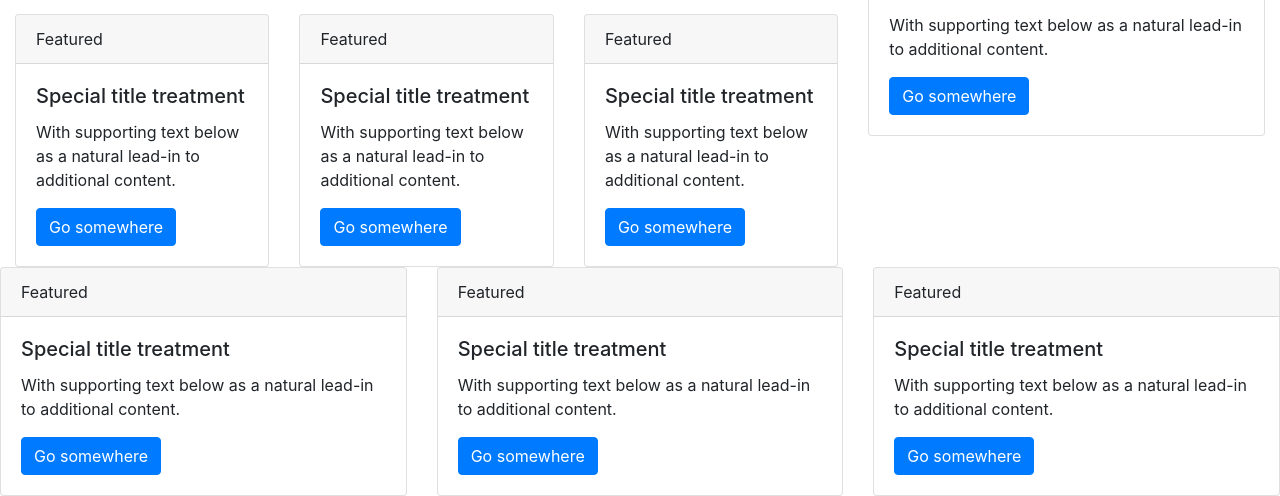
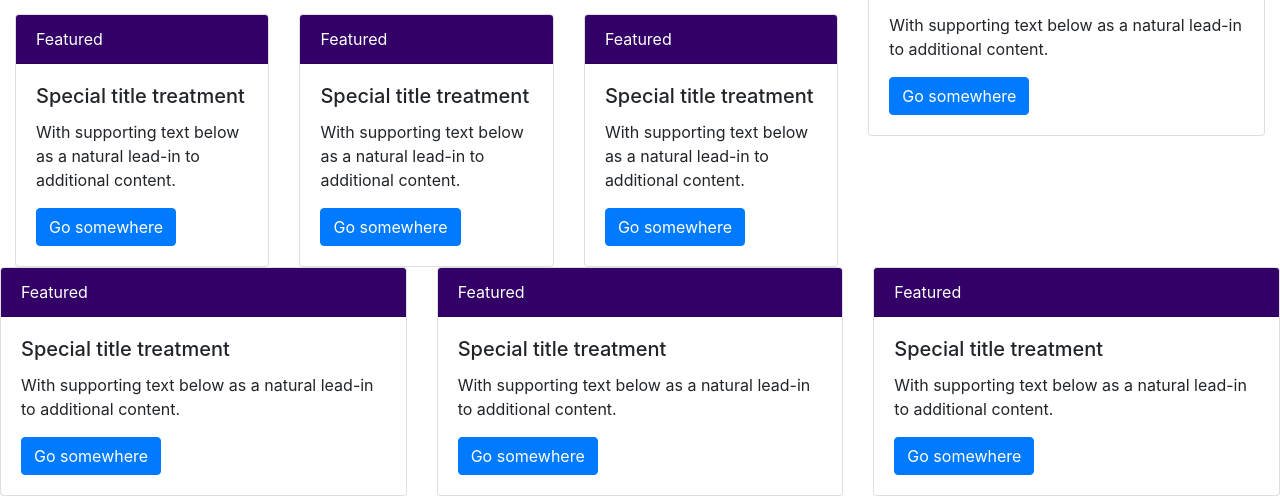
Before and after one commit to Starbugstone/films_plein_air, a PHP site: page / in a window 1280 px wide. Shown: the part 759-1255 px from the top of the page. Run offline with PHP 8.4, Linux system fonts and the light colour scheme; some libraries are stand-ins or nearby versions.

Commit message:
card title background

```diff
--- a/app/css/style.css
+++ b/app/css/style.css
@@ -3,7 +3,11 @@
 *==============================================*/
 @font-face {
   font-family: "Forte";
-  src: url(fonts/FORTE.TTF) format("truetype"); }
+  src: url(../fonts/FORTE.TTF) format("truetype"); }
+
+.card > .card-header {
+  background-color: #320066;
+  color: white; }
 
 /*============================================*
 * NavBar
@@ -19,10 +23,10 @@
 /*============================================*
 * The carousel-3d
 *==============================================*/
-.filmImageCard {
+#films .filmImageCard {
   padding: 0; }
 
-.filmImage {
+#films .filmImage {
   width: 100%;
   height: 500px;
   background-repeat: no-repeat;
@@ -30,12 +34,12 @@
   background-size: cover;
   overflow: hidden; }
 
-.filmImageText {
-  background-color: rgba(0, 0, 0, 0.7);
+#films .filmImageText {
+  background-color: rgba(90, 110, 180, 0.8);
   height: 100%;
   color: white;
   padding: 1.25rem;
   text-align: justify; }
 
-.carousel-3d-container, .carousel-3d-slider, .carousel-3d-slide {
+#films .carousel-3d-container, #films .carousel-3d-slider, #films .carousel-3d-slide {
   min-height: 602px !important; }
--- a/app/scss/style.scss
+++ b/app/scss/style.scss
@@ -9,9 +9,13 @@ $darkererr: #0f001e;
 *==============================================*/
 @font-face {
     font-family: "Forte";
-    src: url(fonts/FORTE.TTF) format("truetype");
+    src: url(../fonts/FORTE.TTF) format("truetype");
 }
 
+.card>.card-header{
+  background-color: $base;
+  color: white;
+}
 
 /*============================================*
 * NavBar
@@ -29,6 +33,7 @@ $darkererr: #0f001e;
 /*============================================*
 * The carousel-3d
 *==============================================*/
+#films{
   .filmImageCard{
     padding: 0;
   }
@@ -43,7 +48,7 @@ $darkererr: #0f001e;
   }
 
   .filmImageText{
-  background-color: rgba(0,0,0,0.7);
+    background-color: rgba(90,110,180,0.8);
     height: 100%;
     color: white;
     padding: 1.25rem;
@@ -53,3 +58,4 @@ $darkererr: #0f001e;
   .carousel-3d-container, .carousel-3d-slider, .carousel-3d-slide{
     min-height: 602px !important; //Fix for mobile
   }
+}
```
Lines whose indentation alone changed are shown as unchanged.
